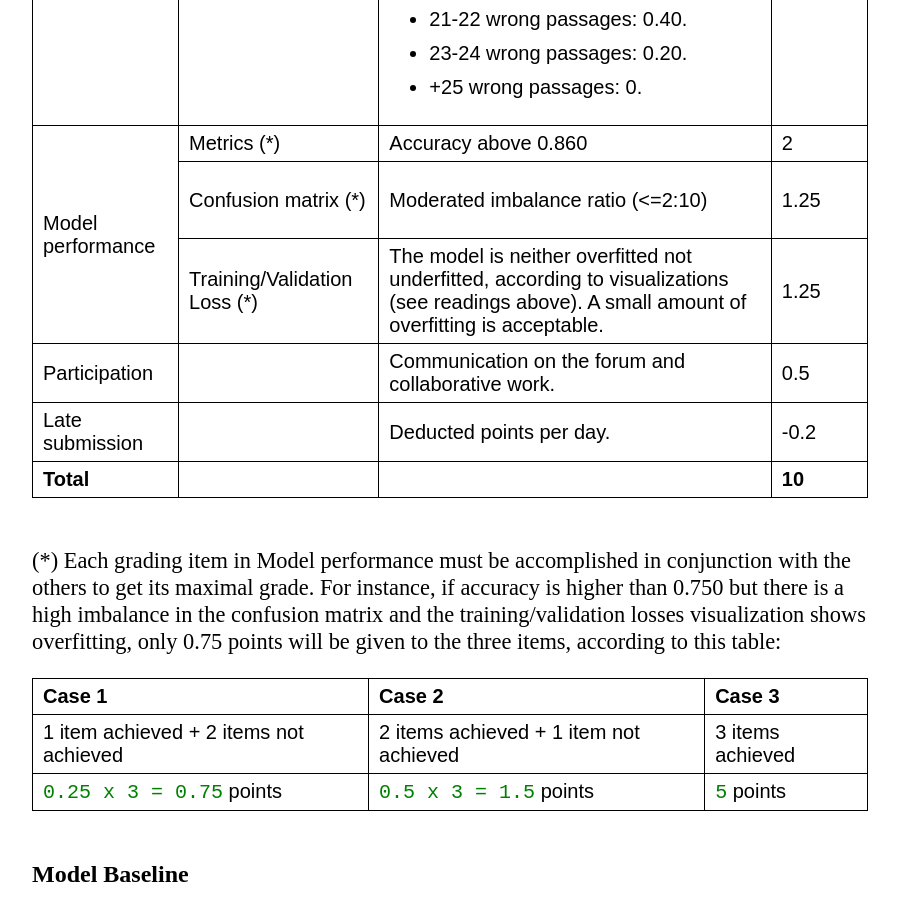
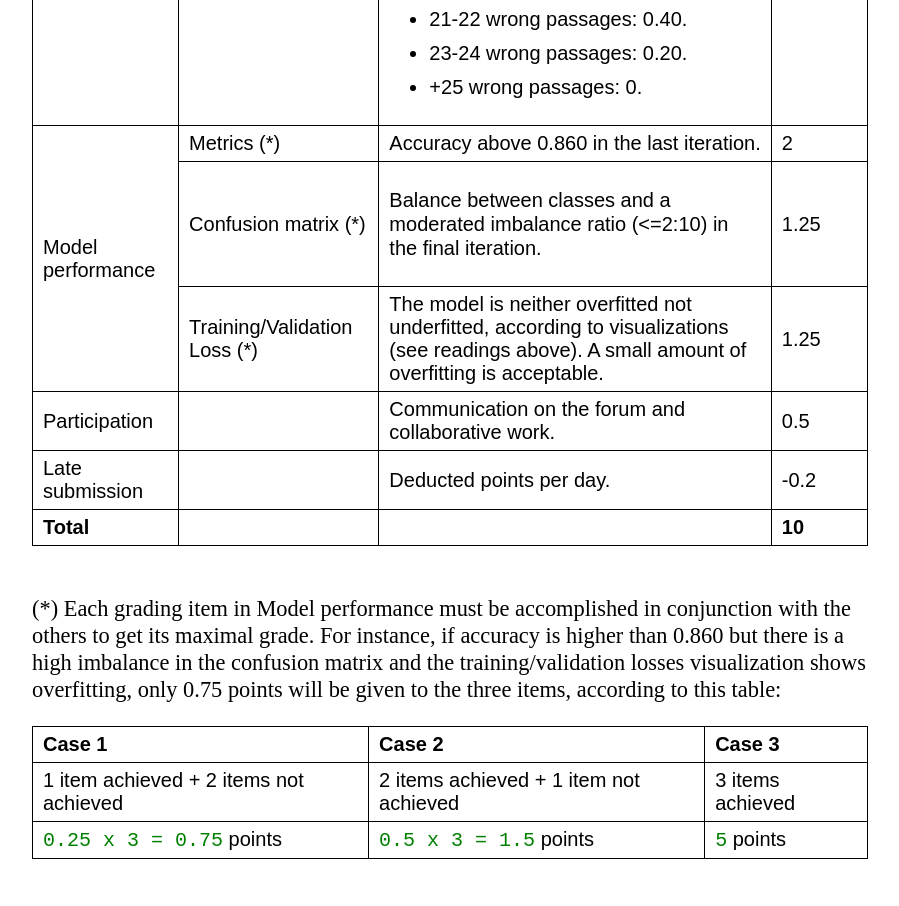
Before and after one commit to pacoreyes/ie-seminar, a website: page public/paper-b-bert-training.html in a window 1280 px wide. Shown: the part 6350-7256 px from the top of the page, without its empty margins (190-1089 px from the left). Drawn offline with Linux system fonts and the light colour scheme.

Commit message:
Finished Project 2 tutorial

```diff
--- a/public/paper-b-bert-training.html
+++ b/public/paper-b-bert-training.html
@@ -314,7 +314,7 @@
 
           <td>Metrics (*)</td>
 
-          <td>Accuracy above 0.860</td>
+          <td>Accuracy above 0.860 in the last iteration.</td>
 
           <td>2</td>
         </tr>
@@ -322,7 +322,8 @@
         <tr>
           <td>Confusion matrix (*)</td>
 
-          <td><p>Moderated imbalance ratio (&lt;=2:10)</p></td>
+          <td><p>Balance between classes and a moderated imbalance ratio
+          (&lt;=2:10) in the final iteration.</p></td>
 
           <td>1.25</td>
         </tr>
@@ -369,7 +370,7 @@
       </tbody>
     </table></section><section><p>(*) Each grading item in Model performance
   must be accomplished in conjunction with the others to get its maximal
-  grade. For instance, if accuracy is higher than 0.750 but there is a high
+  grade. For instance, if accuracy is higher than 0.860 but there is a high
   imbalance in the confusion matrix and the training/validation losses
   visualization shows overfitting, only 0.75 points will be given to the three
   items, according to this table:</p><table border="1">
```
